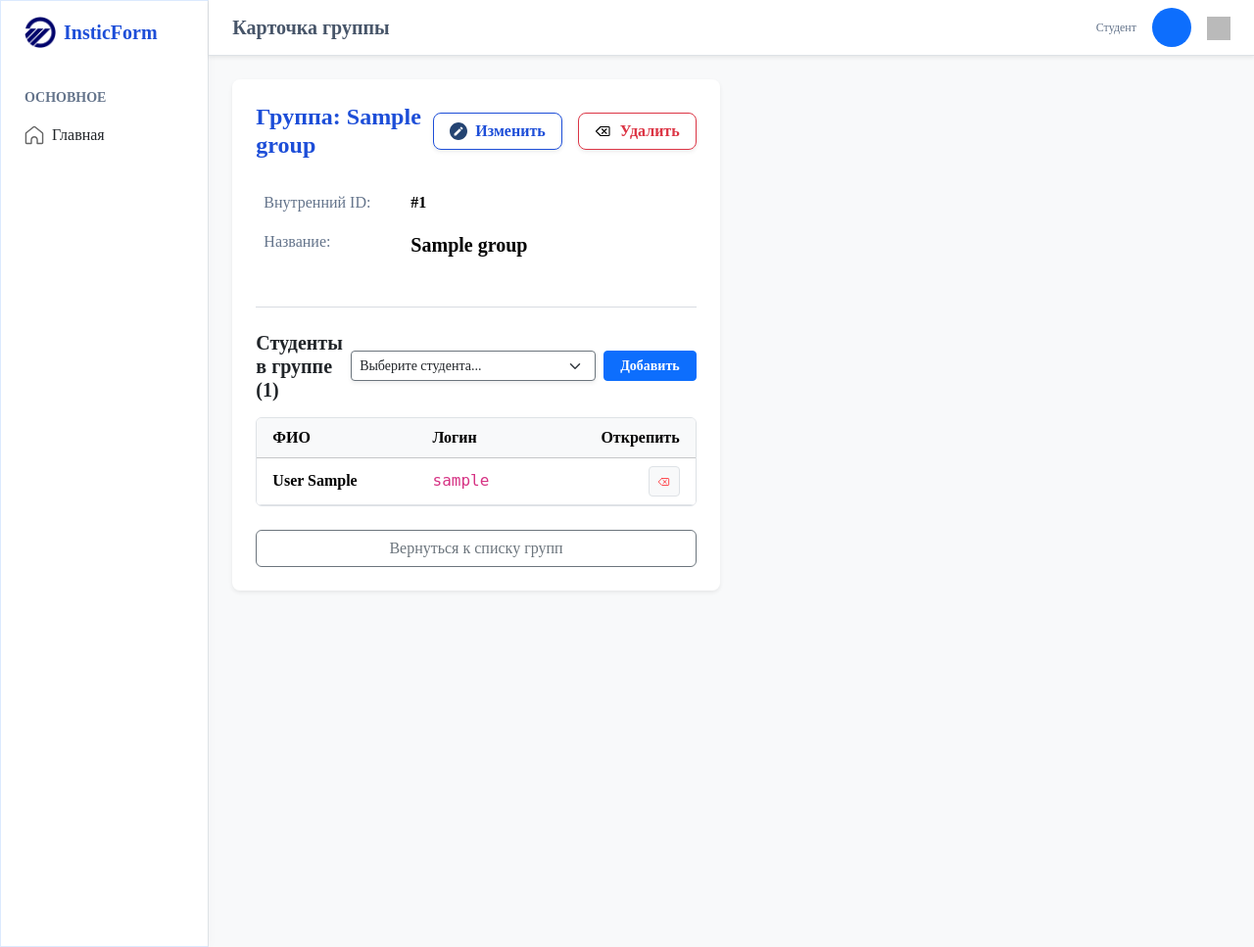
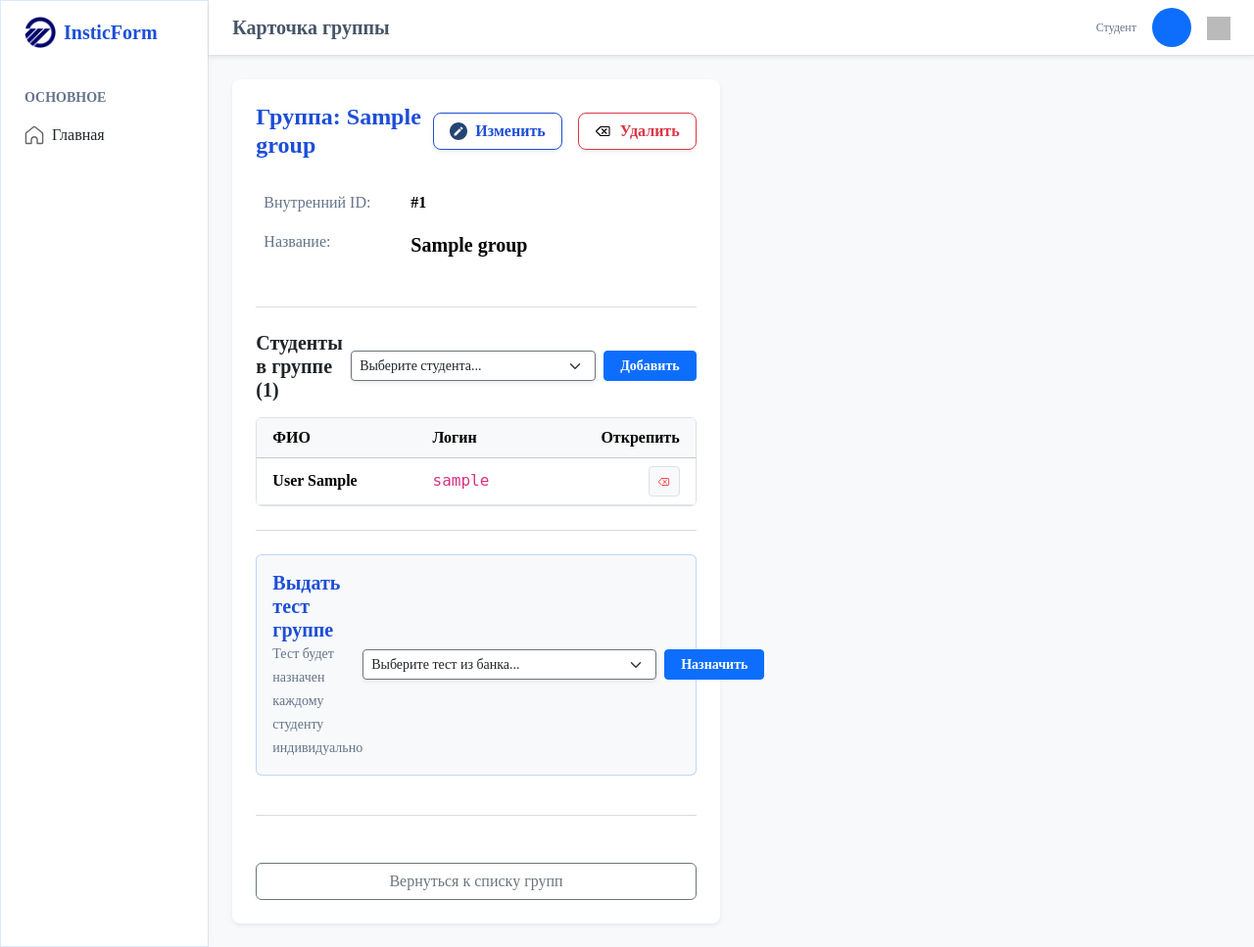
Before and after one commit to XacDacZloyKot/insticform-app, a Python web app: template src/presentation/templates/academic/group_detail.html in a window 1280 px wide. Shown: the whole page at 98% size. Run offline with Jinja, Linux system fonts and the light colour scheme; the template is opened without the code that fills it: most values are stand-ins (such as "Sample title", 1, 10 or a date in 2020); some libraries are stand-ins or nearby versions; grey boxes are pictures that could not be loaded.

Commit message:
Добавил в детали о группе возможность назначить тест группе

```diff
--- a/src/presentation/templates/academic/group_detail.html
+++ b/src/presentation/templates/academic/group_detail.html
@@ -94,6 +94,30 @@
                         </tbody>
                     </table>
                 </div>
+
+                <hr class="text-muted my-4">
+
+                <div class="d-flex justify-content-between align-items-center mb-3 p-3 bg-light rounded border border-primary border-opacity-25">
+                    <div>
+                        <h5 class="fw-bold m-0 text-primary">Выдать тест группе</h5>
+                        <span class="small text-muted">Тест будет назначен каждому студенту индивидуально</span>
+                    </div>
+
+                    <form action="/academic/groups/{{ group.id }}/assign_test" method="post" class="d-flex gap-2 m-0">
+                        <select name="test_id" class="form-select form-select-sm border-secondary shadow-sm"
+                                style="width: 300px;" required>
+                            <option value="" disabled selected>Выберите тест из банка...</option>
+                            {% for t in available_tests %}
+                                <option value="{{ t.id }}">{{ t.title }}
+                                    ({{ t.discipline.name if t.discipline else 'Без дисциплины' }})
+                                </option>
+                            {% endfor %}
+                        </select>
+                        <button type="submit" class="btn btn-sm btn-primary fw-bold px-3">Назначить</button>
+                    </form>
+                </div>
+                <hr class="text-muted my-4">
+
                 <a href="/academic/groups" class="btn btn-outline-secondary mt-4 w-100">Вернуться к списку групп</a>
             </div>
         </div>
```
